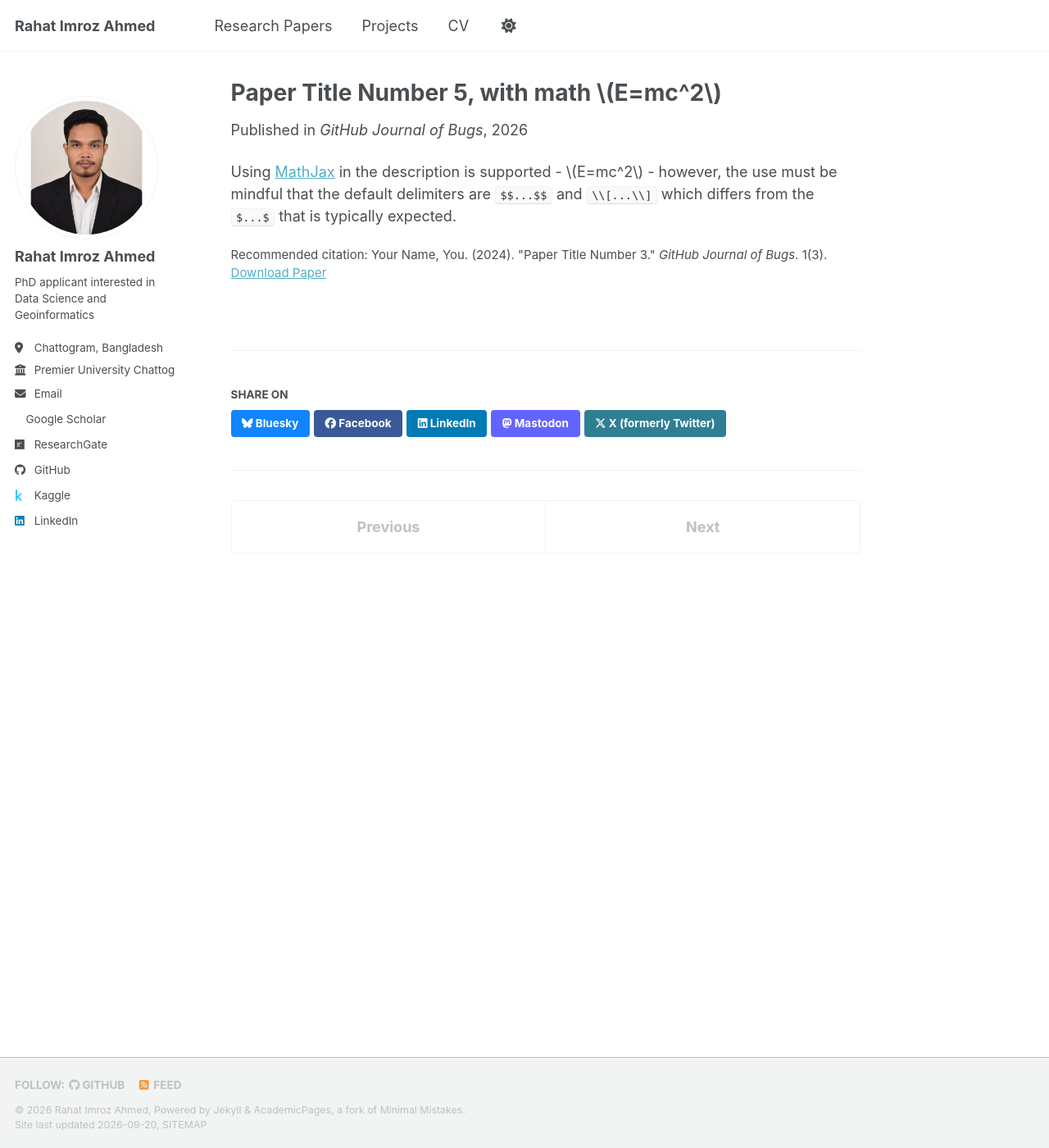
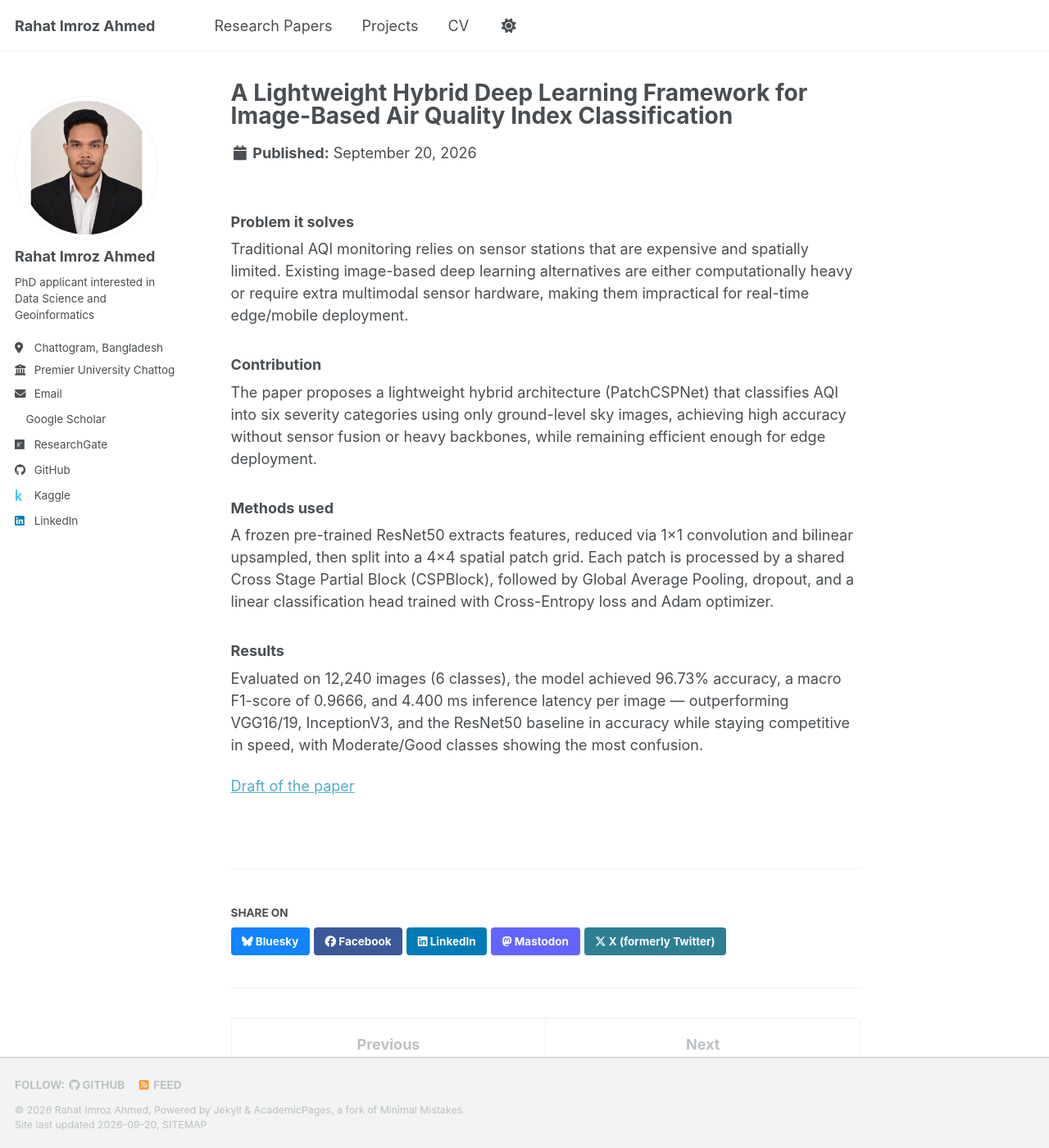
Before and after one commit to RahatAhmed171/RahatAhmed171.github.io, a Jekyll site: the page built from _publications/paper-title-number-5.md, in a window 1280 px wide and 1400 px high. Shown: the whole window at 82% size. Built offline with Jekyll 4.4.1, drawn with Linux system fonts in a browser that asks for light colours; a style sheet for code colours, icons or effects is not loaded.

Commit message:
Update publication entries and drafts

```diff
--- a/_pages/publications.html
+++ b/_pages/publications.html
@@ -14,25 +14,25 @@ author_profile: true
 
 <ul>
   <li>
-    <p><strong><a href="{{ base_path }}/publication/paper-title-number-2">BengaliAddressNet: A Weighted Soft-Voting
+    <p><strong><a href="{{ base_path }}/publication/paper-title-number-4">BengaliAddressNet: A Weighted Soft-Voting
 Ensemble for Bengali Handwritten Upazila–District
 Pair Name Recognition</a></strong></p>
     <p>Research area: Bengali handwritten text recognition, optical character recognition, and ensemble learning</p>
-    <p>Manuscript under review</p>
+    <b> <p>Manuscript under review</p></b>
 
   </li>
 
   <li>
     <p><strong><a href="{{ base_path }}/publication/paper-title-number-3">Future Flood Susceptibility Mapping Under Climate and Land Use Change in Bangladesh</a></strong></p>
     <p>Research area: Flood susceptibility mapping, remote sensing, GIS, climate change, and machine learning</p>
-    <p>Manuscript in preparation</p>
+    <b> <p>Manuscript in preparation</p></b>
 
   </li>
 
   <li>
-    <p><strong><a href="{{ base_path }}/publication/paper-title-number-1">A Lightweight Hybrid Deep Learning Framework for Image-Based Air Quality Index Classification</a></strong></p>
+    <p><strong><a href="{{ base_path }}/publication/paper-title-number-5">A Lightweight Hybrid Deep Learning Framework for Image-Based Air Quality Index Classification</a></strong></p>
     <p>Research area: Air quality monitoring, computer vision, and deep learning</p>
-    <p>Manuscript in preparation</p>
+    <b> <p>Manuscript in preparation</p></b>
 
   </li>
 </ul>
--- a/_publications/paper-title-number-5.md
+++ b/_publications/paper-title-number-5.md
@@ -1,12 +1,28 @@
 ---
-title: "Paper Title Number 5, with math $$E=mc^2$$"
+title: "A Lightweight Hybrid Deep Learning Framework for Image-Based Air Quality Index Classification"
 collection: publications
 category: conferences
-permalink: /publication/2024-02-17-paper-title-number-4
-excerpt: 'This paper is about a famous math equation, $$E=mc^2$$'
-venue: 'GitHub Journal of Bugs'
-paperurl: 'https://academicpages.github.io/files/paper3.pdf'
-citation: 'Your Name, You. (2024). &quot;Paper Title Number 3.&quot; <i>GitHub Journal of Bugs</i>. 1(3).'
+permalink: /publication/paper-title-number-5
+excerpt: 'A study of image-based air quality index classification using computer vision and deep learning.'
+
+paperurl: '/files/AQI_classification_paper_draft( math added, formatted).pdf'
+
 ---
 
-Using [MathJax](https://www.mathjax.org/) in the description is supported - $$E=mc^2$$ - however, the use must be mindful that the default delimiters are `$$...$$` and `\\[...\\]` which differs from the `$...$` that is typically expected.
+### Problem it solves
+
+Traditional AQI monitoring relies on sensor stations that are expensive and spatially limited. Existing image-based deep learning alternatives are either computationally heavy or require extra multimodal sensor hardware, making them impractical for real-time edge/mobile deployment.
+
+### Contribution
+
+The paper proposes a lightweight hybrid architecture (PatchCSPNet) that classifies AQI into six severity categories using only ground-level sky images, achieving high accuracy without sensor fusion or heavy backbones, while remaining efficient enough for edge deployment.
+
+### Methods used
+
+A frozen pre-trained ResNet50 extracts features, reduced via 1×1 convolution and bilinear upsampled, then split into a 4×4 spatial patch grid. Each patch is processed by a shared Cross Stage Partial Block (CSPBlock), followed by Global Average Pooling, dropout, and a linear classification head trained with Cross-Entropy loss and Adam optimizer.
+
+### Results
+
+Evaluated on 12,240 images (6 classes), the model achieved 96.73% accuracy, a macro F1-score of 0.9666, and 4.400 ms inference latency per image — outperforming VGG16/19, InceptionV3, and the ResNet50 baseline in accuracy while staying competitive in speed, with Moderate/Good classes showing the most confusion.
+
+[Draft of the paper]({{ page.paperurl }})
```
Also changed, not shown: _publications/paper-title-number-3.md (+2 -2 lines), _publications/paper-title-number-4.md (+26 -7 lines).
